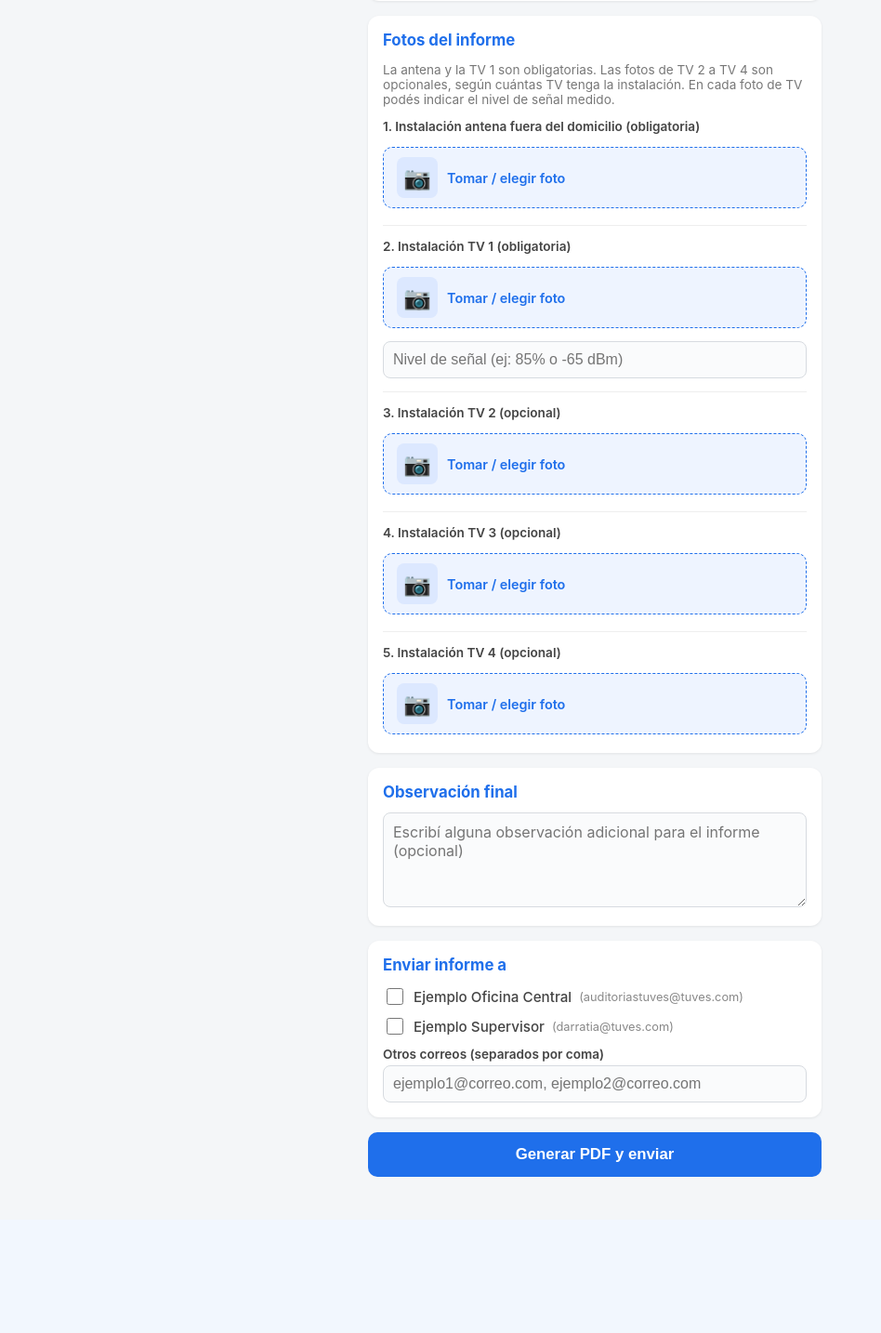
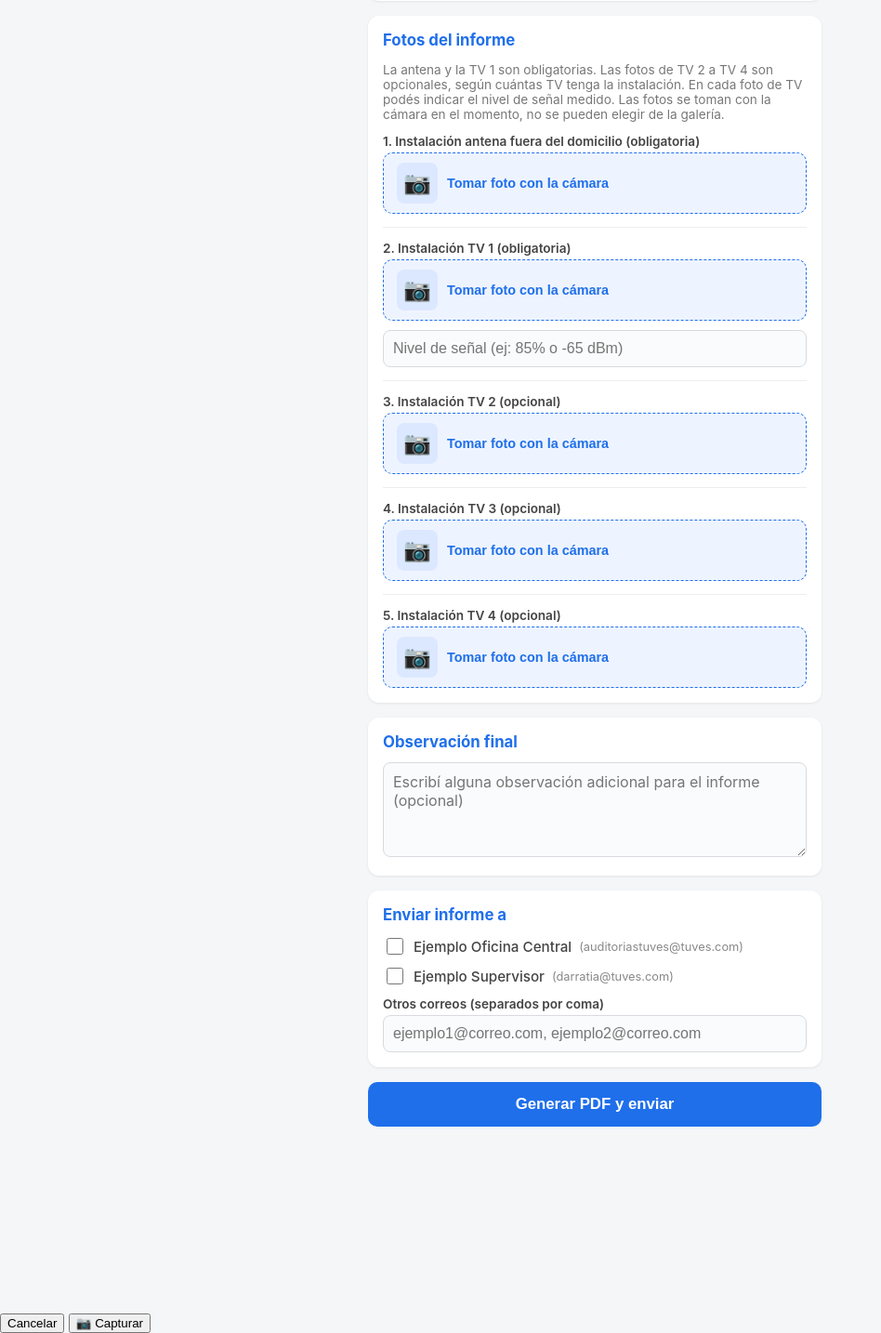
Before and after one commit to darrbe7-cloud/informe-instalaciones, a Flask app: page / in a window 1280 px wide. Shown: the part 576-2010 px from the top of the page at 93% size, without its empty margins (0-948 px from the left). Before the commit the page ends 1842 px from the top, so only its background shows below. Run offline with Flask 3, Linux system fonts and the light colour scheme.

Commit message:
Update index.html

```diff
--- a/templates/index.html
+++ b/templates/index.html
@@ -52,25 +52,23 @@
 
       <section class="card">
         <h2>Fotos del informe</h2>
-        <p class="hint">La antena y la TV 1 son obligatorias. Las fotos de TV 2 a TV 4 son opcionales, según cuántas TV tenga la instalación. En cada foto de TV podés indicar el nivel de señal medido.</p>
+        <p class="hint">La antena y la TV 1 son obligatorias. Las fotos de TV 2 a TV 4 son opcionales, según cuántas TV tenga la instalación. En cada foto de TV podés indicar el nivel de señal medido. Las fotos se toman con la cámara en el momento, no se pueden elegir de la galería.</p>
 
         {% for slot in foto_slots %}
         <div class="foto-slot" id="slot-{{ slot.key }}">
           <label class="foto-label">{{ loop.index }}. {{ slot.titulo }} {% if slot.obligatoria %}(obligatoria){% else %}(opcional){% endif %}</label>
 
           <div class="foto-input-row">
-            <label class="foto-btn" for="foto_{{ slot.key }}">
+            <button type="button" class="foto-btn" onclick="abrirCamara('{{ slot.key }}', '{{ slot.titulo }}')">
               <span class="foto-preview" id="preview-{{ slot.key }}">📷</span>
-              <span class="foto-btn-text">Tomar / elegir foto</span>
-            </label>
+              <span class="foto-btn-text">Tomar foto con la cámara</span>
+            </button>
             <input
               type="file"
-              accept="image/*"
-              capture="environment"
               id="foto_{{ slot.key }}"
               name="foto_{{ slot.key }}"
               class="foto-file-input"
-              onchange="previewFoto('{{ slot.key }}')"
+              style="display:none"
               data-obligatoria="{{ 'true' if slot.obligatoria else 'false' }}"
               data-titulo="{{ slot.titulo }}"
             />
@@ -117,6 +115,16 @@
     </form>
   </main>
 
+  <div id="camera-modal" class="camera-modal">
+    <div id="camera-titulo" class="camera-header"></div>
+    <video id="camera-video" autoplay playsinline></video>
+    <canvas id="camera-canvas" style="display:none"></canvas>
+    <div class="camera-controls">
+      <button type="button" id="camera-cancel" class="camera-btn camera-btn-secondary">Cancelar</button>
+      <button type="button" id="camera-capture" class="camera-btn camera-btn-primary">📷 Capturar</button>
+    </div>
+  </div>
+
   <script src="{{ url_for('static', filename='app.js') }}"></script>
 </body>
 </html>
```
